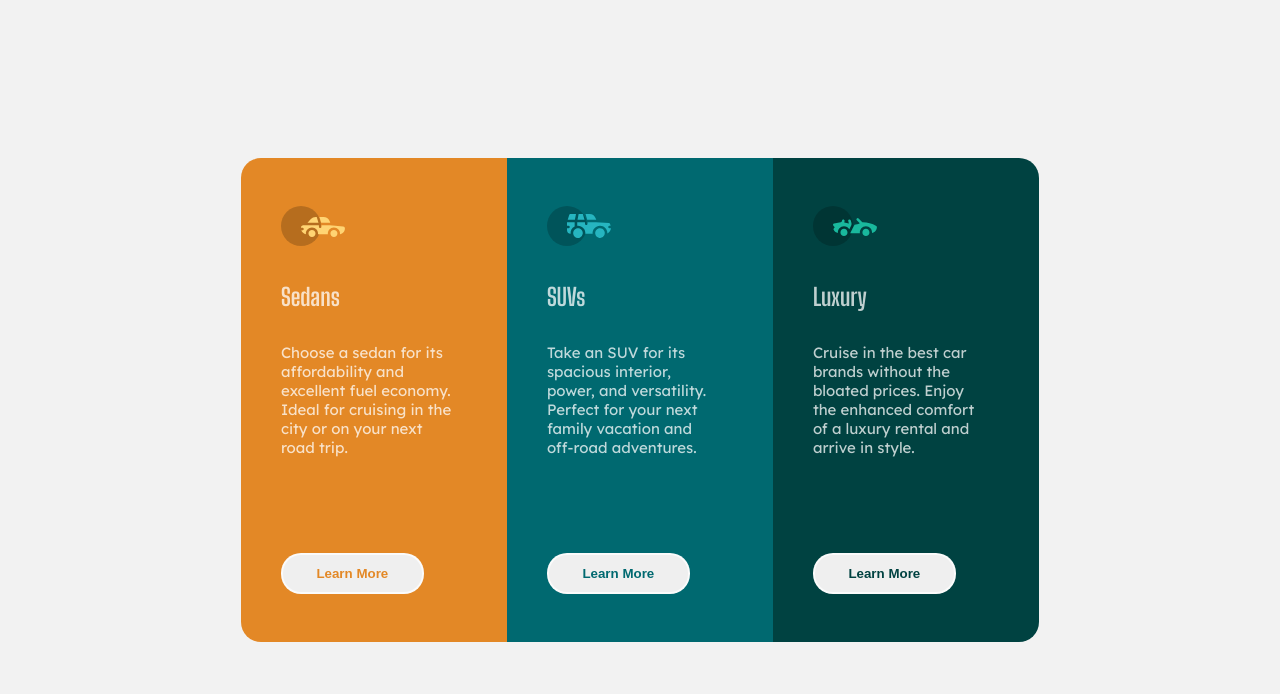
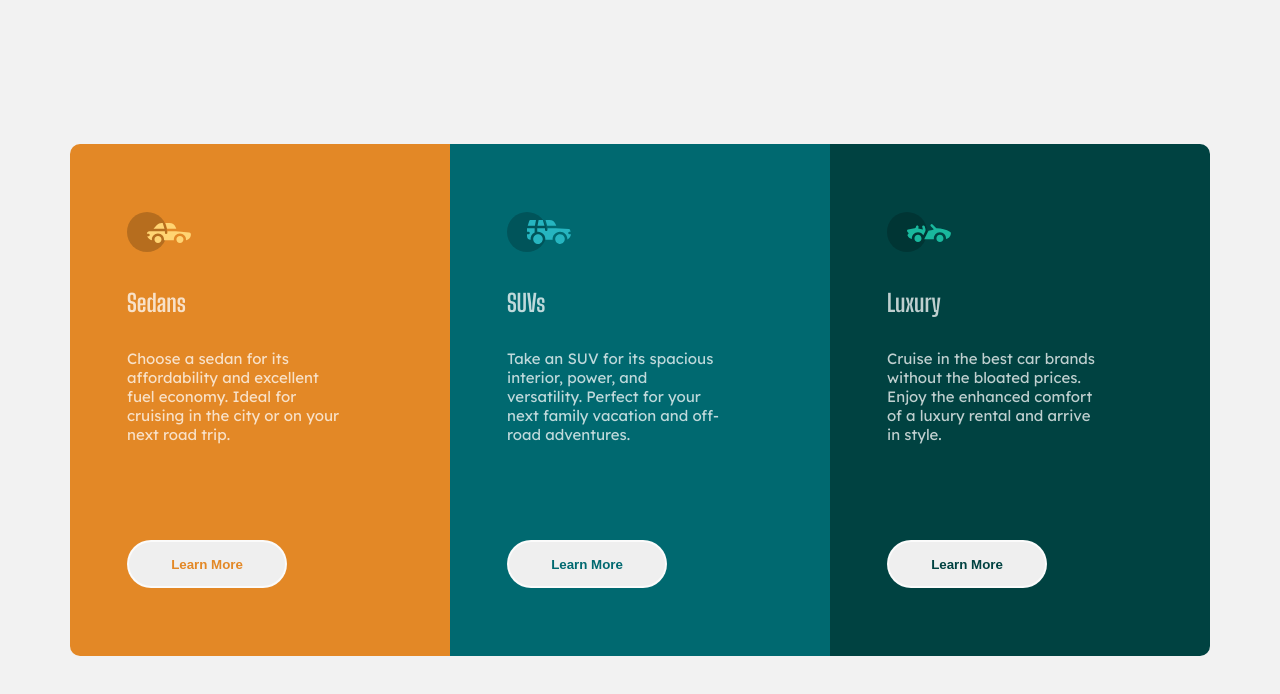
Before and after one commit to AmanGupta1703/3-Column-Preview-Card-Component, a plain HTML site: page index.html in a window 1280 px wide. Drawn offline with Linux system fonts and the light colour scheme.

Commit message:
Update style.css

```diff
--- a/css/style.css
+++ b/css/style.css
@@ -66,7 +66,6 @@ body {
 
 .car-box {
     border-radius: 10px;
-    width: 70%;
     display: flex;
     border-radius: 10px;
 }
@@ -80,6 +79,7 @@ body {
 }
 
 .car-text-content {
+    width: 88%;
     color: var(--transparent-white);
 }
 
@@ -96,7 +96,7 @@ body {
 .btn {
     border: none;
     border: 2px solid var(--transparent-white);
-    border-radius: 20px;
+    border-radius: 30px;
     margin: 6rem 0 0;
     padding: 6% 18%;
 }
@@ -104,13 +104,13 @@ body {
 
 /* Car Sedan */
 .sedan {
-    border-top-left-radius: 20px;
-    border-bottom-left-radius: 20px;
+    border-top-left-radius: 10px;
+    border-bottom-left-radius: 10px;
 }
 
 .luxury {
-    border-top-right-radius: 20px;
-    border-bottom-right-radius: 20px;
+    border-top-right-radius: 10px;
+    border-bottom-right-radius: 10px;
 }
 
 /*  Car Buttons */
```
